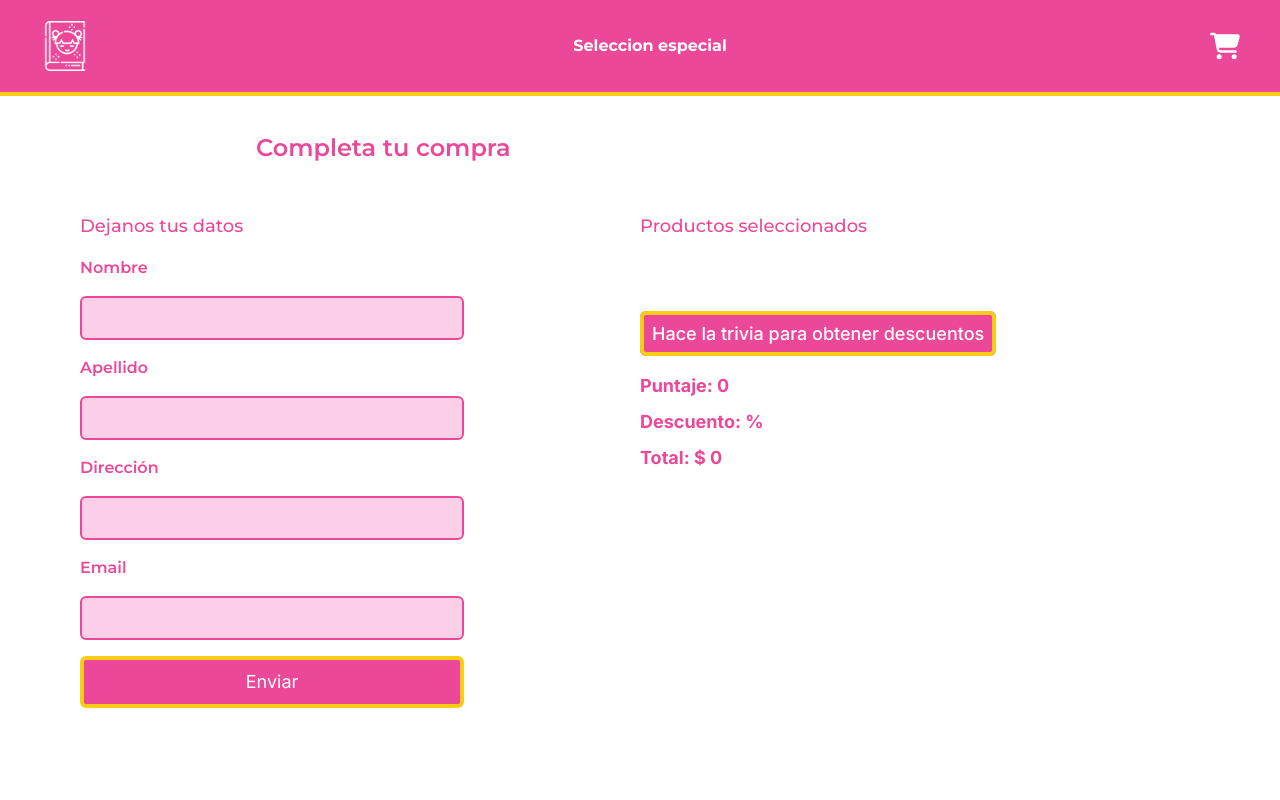
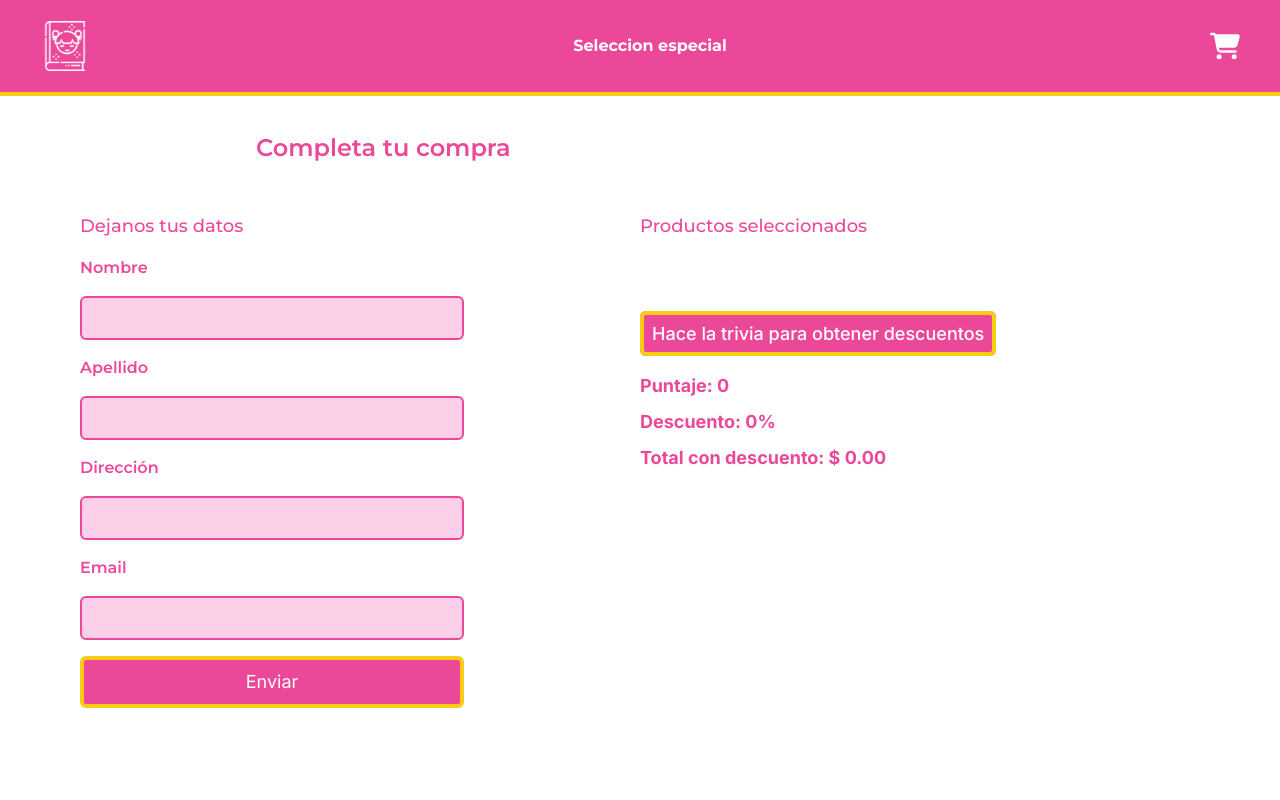
Before and after one commit to assolucionesmultimediales/ecommerce, a Next.js app: page /cart in a window 1280 px wide. Shown: the top 800 px of the page. Built offline with nearby package versions, Linux system fonts and the light colour scheme.

Commit message:
se aplica descuento

```diff
--- a/src/app/components/cart/ProductsChekOut.js
+++ b/src/app/components/cart/ProductsChekOut.js
@@ -8,6 +8,20 @@ import Link from "next/link"; // Importa el componente de enlaces de Next.js
 const ProductsCheckOut = () => {
   const { cart, cartTotal, handleRemoveProduct } = useAppContext(); // Extrae funciones y datos del contexto del carrito
   const { triviaScore } = useTriviaContext(); // Extrae el puntaje de trivia del contexto de trivia
+
+  // Calcula el porcentaje de descuento basado en el puntaje de trivia
+  const getDiscountPercentage = () => {
+    if (triviaScore >= 100) return 30;
+    if (triviaScore > 80) return 25;
+    if (triviaScore > 40) return 20;
+    return 0;
+  };
+
+  // Calcula el total con el descuento aplicado
+  const totalWithDiscount = () => {
+    const discountPercentage = getDiscountPercentage();
+    return cartTotal() * (1 - discountPercentage / 100);
+  };
 
   return (
     <div className="mb-28">
@@ -32,11 +46,11 @@ const ProductsCheckOut = () => {
                 <h2 className="mb-2">{`${product.name}  X  ${product.quantity}`}</h2> {/* Nombre y cantidad del producto */}
                 <p className="mb-2 text-lg font-bold">$ {product.price * product.quantity}</p> {/* Precio total del producto */}
                 <button
-              className="text-zinc-50 border-4 bg-pink-500 border-yellow-400 px-4 py-2 "
-              onClick={() => handleRemoveProduct(product.id)}
-            >
-              Remove
-            </button>
+                  className="text-zinc-50 border-4 bg-pink-500 border-yellow-400 px-4 py-2"
+                  onClick={() => handleRemoveProduct(product.id)}
+                >
+                  Remove
+                </button>
               </div>
             </div>
           </div>
@@ -51,10 +65,12 @@ const ProductsCheckOut = () => {
         Hace la trivia para obtener descuentos
       </Link>
 
-      {/* Muestra el puntaje de trivia y el total del carrito */}
+      {/* Muestra el puntaje de trivia, descuento y total con descuento */}
       <p className="font-bold mt-6 mb-2">Puntaje: {triviaScore}</p>
-      <p className="font-bold mb-2">Descuento: %</p>
-      <p className="text-lg font-bold mb-4">Total: $ {cartTotal()}</p>
+      <p className="font-bold mb-2">Descuento: {getDiscountPercentage()}%</p>
+
+      {/*eltoFixed es para que me ponga solo dos decimales*/}
+      <p className="text-lg font-bold mb-4">Total con descuento: $ {totalWithDiscount().toFixed(2)}</p>
     </div>
   );
 };
```
Also changed, not shown: src/app/components/HomeHero.js (line endings or trailing spaces).
